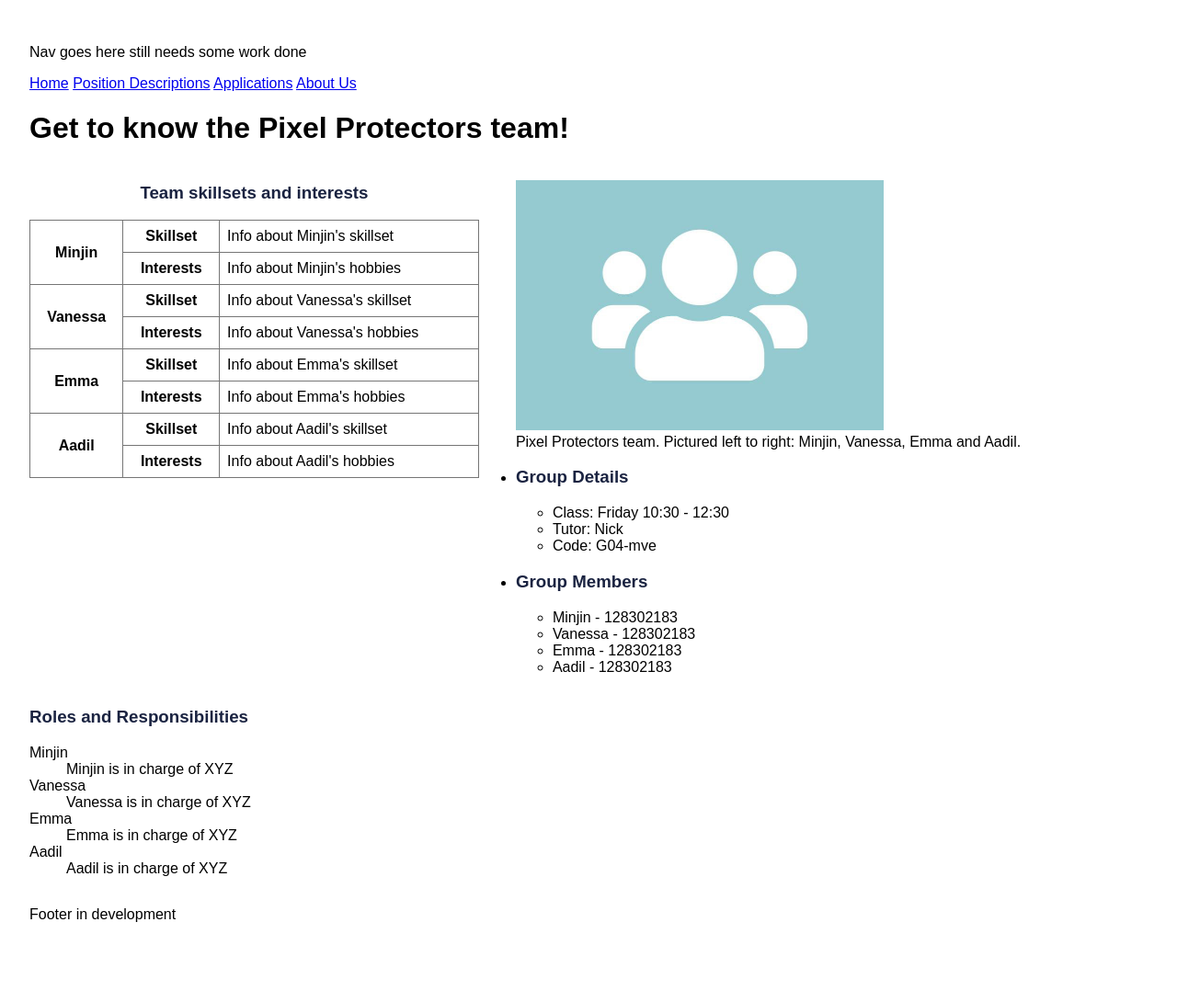
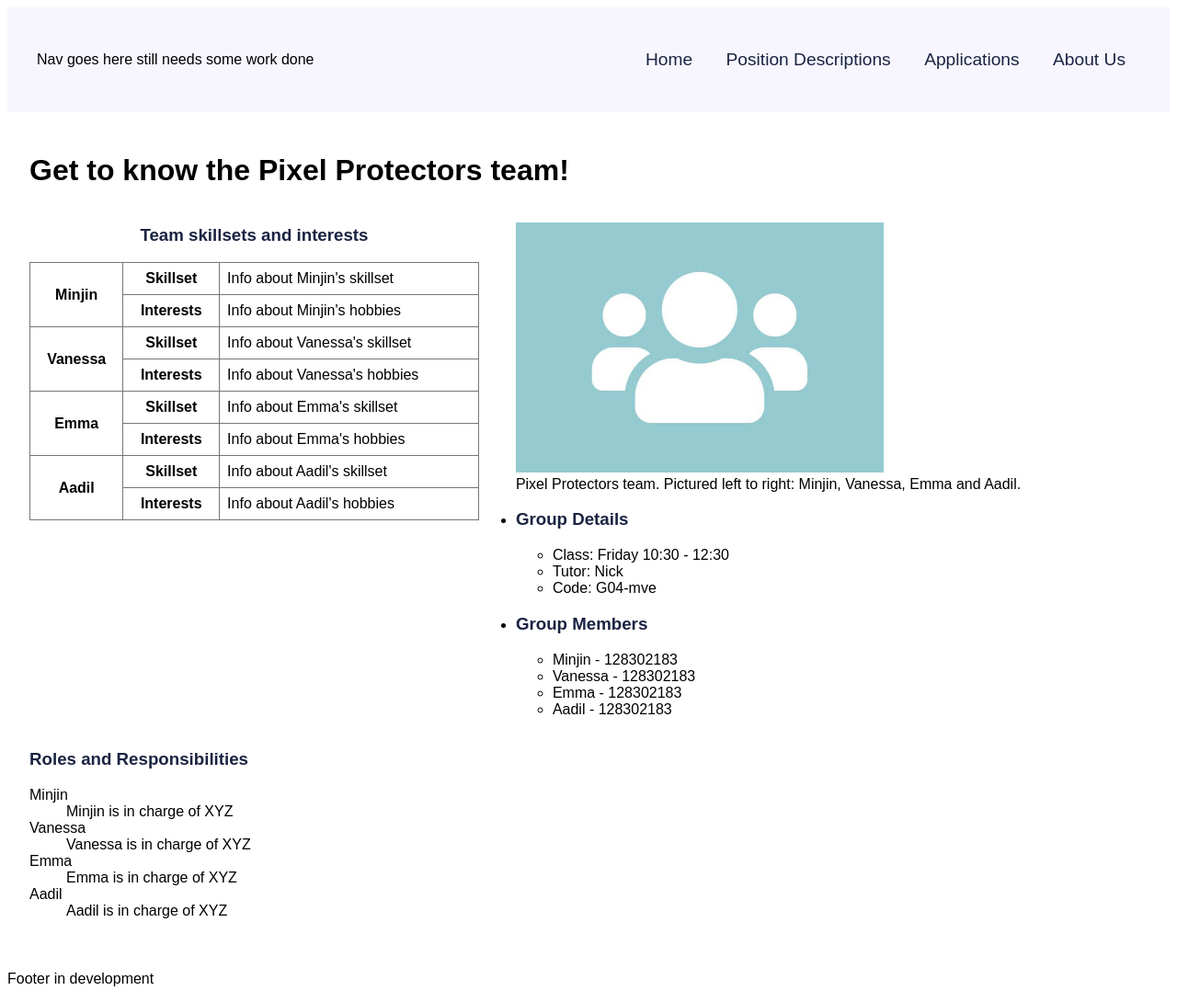
Before and after one commit to greenTeaFrappe/MVE_CS, a PHP site: page /about.html in a window 1280 px wide. Shown: the whole page at 92% size. Before the commit the page ends 1003 px from the top, so only its background shows below. Run offline with PHP 8.4, Linux system fonts and the light colour scheme; some web fonts are replaced.

Commit message:
starting to style nav

```diff
--- a/project1/styles/styles.css
+++ b/project1/styles/styles.css
@@ -10,7 +10,7 @@ description: index.html, about.html, apply.html, jobs.html
 *{
     font-family: Arial, Helvetica, sans-serif;
 }
-body {
+main {
     padding: 1.5rem;
 }
 @font-face {
@@ -22,6 +22,51 @@ body {
 h1 {
     font-family: NeoDunggeunmo, arial, sans-serif;
 }
+/* Start of header CSS for styling the nav bar */
+header {
+    background-color: #f7f6ff;
+    padding: 2rem;
+    display: flex; /* Align items in a row */
+    align-items: center; /* Vertically center the items */
+    justify-content: space-between; /* Optional, to space out the items */
+    flex-wrap: wrap;
+}
+header img{
+    max-width: 5rem;
+    width: 100%;
+    height: auto;
+}
+header .button {
+    text-decoration: none;
+    color: #1a2341;
+    border: 1px solid #1a2341;
+    padding: 0.5rem;
+    margin: 0.5rem;
+    border-radius: 0.2rem;
+    background-color: #F7F6FF;
+}
+header .button:hover{
+    color: #F7F6FF;
+    text-decoration: none;
+    padding: 0.5rem;
+    background-color: #1a2341;
+}
+nav a {
+    font-family: NeoDunggeunmo, arial, sans-serif;
+    font-size: 1.2rem;
+    text-decoration: none;
+    color: #1a2341;
+    margin: 1rem;
+}
+nav a:hover{
+    font-size: 1.2rem;
+    color: #F7F6FF;
+    text-decoration: un;
+    padding: 0.5rem;
+    background-color: #1a2341;
+    border-radius: 0.2rem;
+}
+/* End of header styling  */
 
 /* Below styles applied only to the about.html page - this code is being managed by Emma McC */
 #about-main.container {
```
Also changed, not shown: project1/images/pixelprotectors_logodrk.svg (added), project1/images/pixelprotectors_logolight.svg (added).
